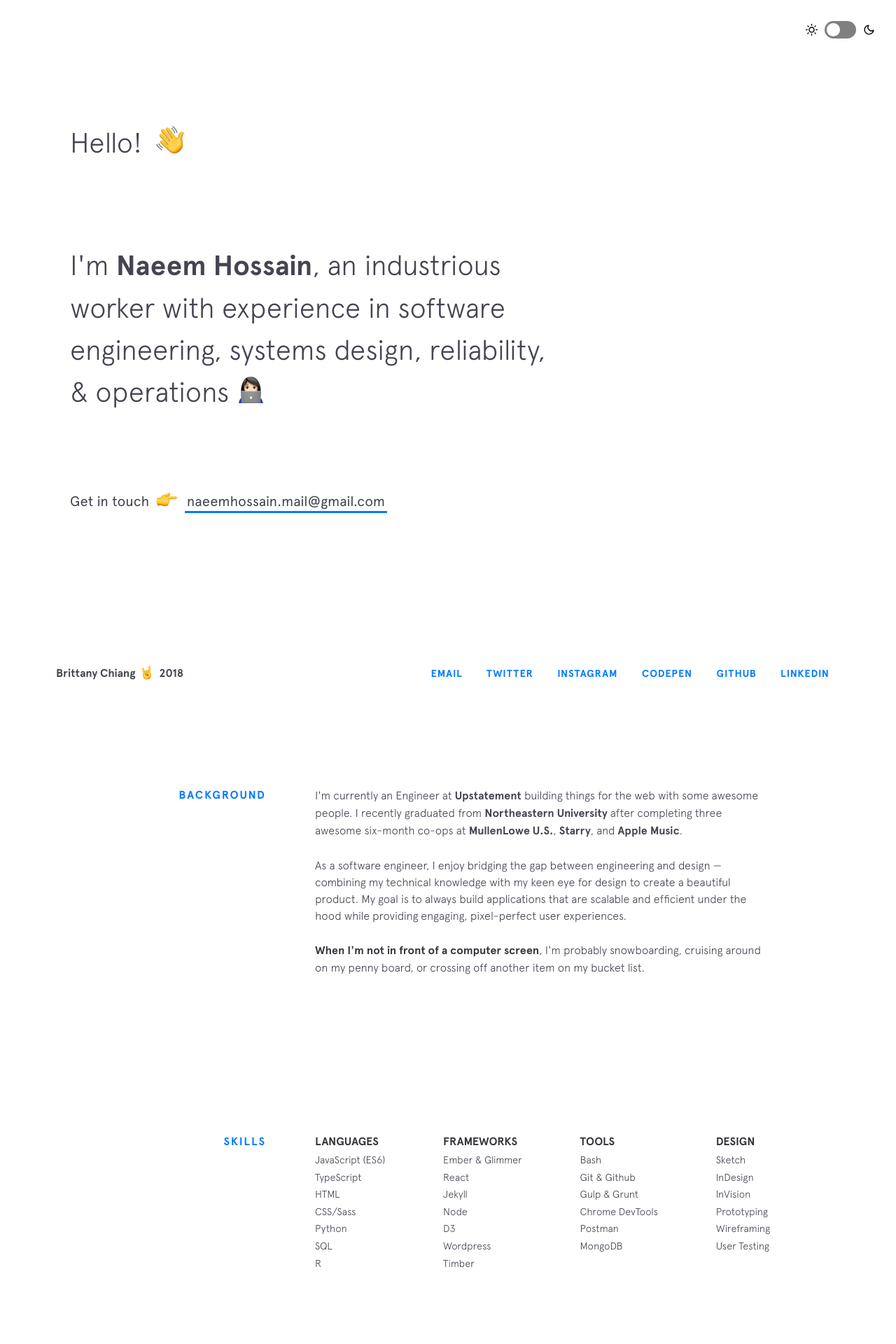
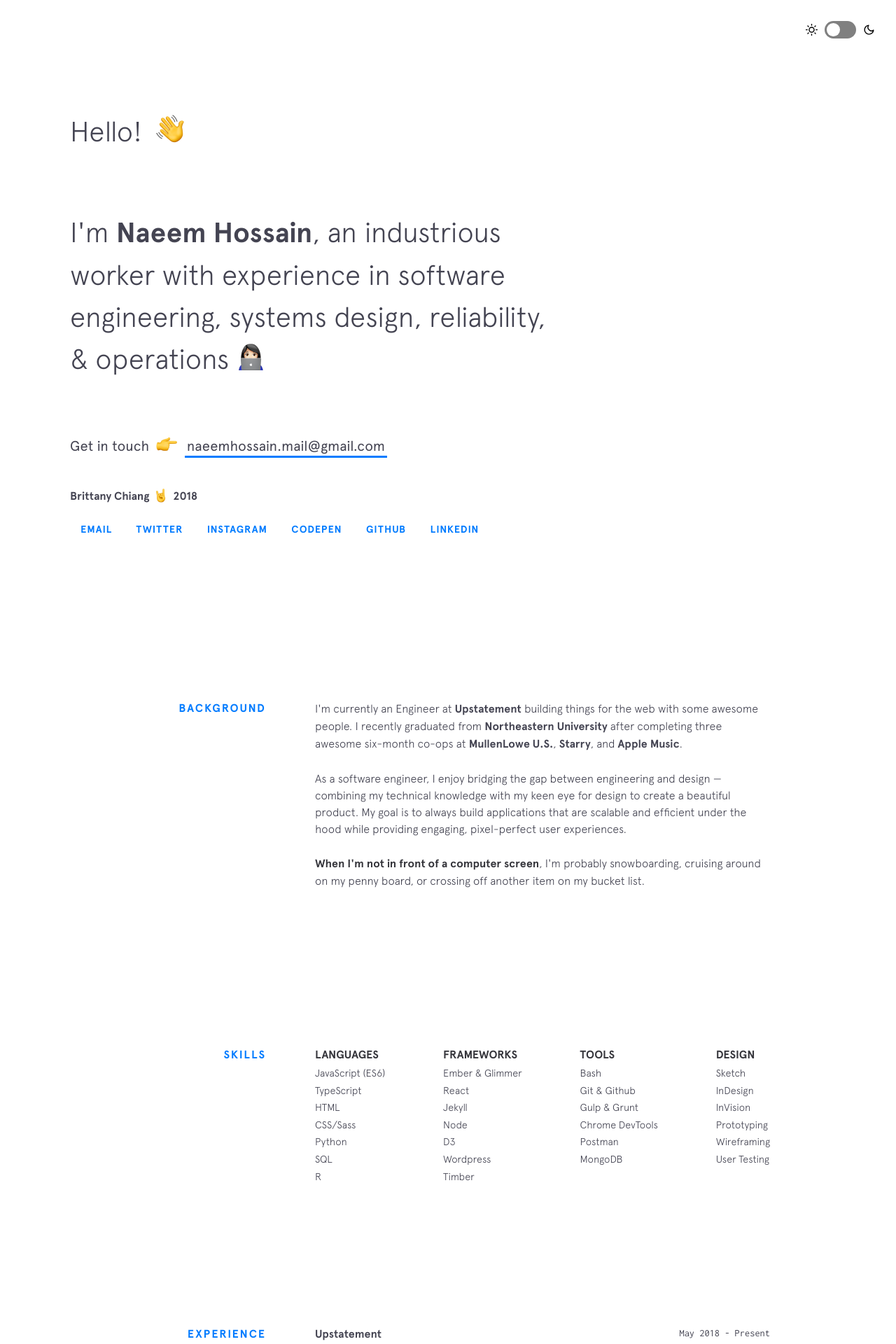
Before and after one commit to malenabashar/malenabashar.github.io, a Jekyll site: the page built from index.html, in a window 1280 px wide. Shown: the top 1920 px of the page at 70% size. Built offline with Jekyll 4.4.1, drawn with Linux system fonts in a browser that asks for light colours; nearby versions of some CDN libraries.

Commit message:
Updating website

```diff
--- a/_includes/intro.html
+++ b/_includes/intro.html
@@ -15,7 +15,26 @@
       <a href="mailto:naeemhossain.mail@gmail.com" target="_blank" class="highlight-link">naeemhossain.mail@gmail.com</a>
     </span>
   </h3>
+  <div class="footer__copyright">
+    <div class="top">
+      <span></span>
+    </div>
+    <div class="bottom">
+      <span>Brittany Chiang</span>
+      <img class="emoji" src="{{site.baseurl}}/img/emojis/rockon.png" alt="emoji">
+      <span>2018</span>
+    </div>
+  </div>
+  <div class="footer__links">
+    {% for link in site.social %}
+    <a href="{{link.url}}" target="_blank" title="{{link.title}}">
+      <span class="text">{{link.title}}</span>
+      <img src="{{site.baseurl}}/img/social/{{link.title}}.svg" alt="{{link.title}}">
+    </a>
+    {% endfor %}
+  </div>
 </header>
+<!--
 <footer class="footer">
   <div class="footer__copyright">
     <div class="top">
@@ -36,3 +55,4 @@
     {% endfor %}
   </div>
 </footer>
+-->
```
